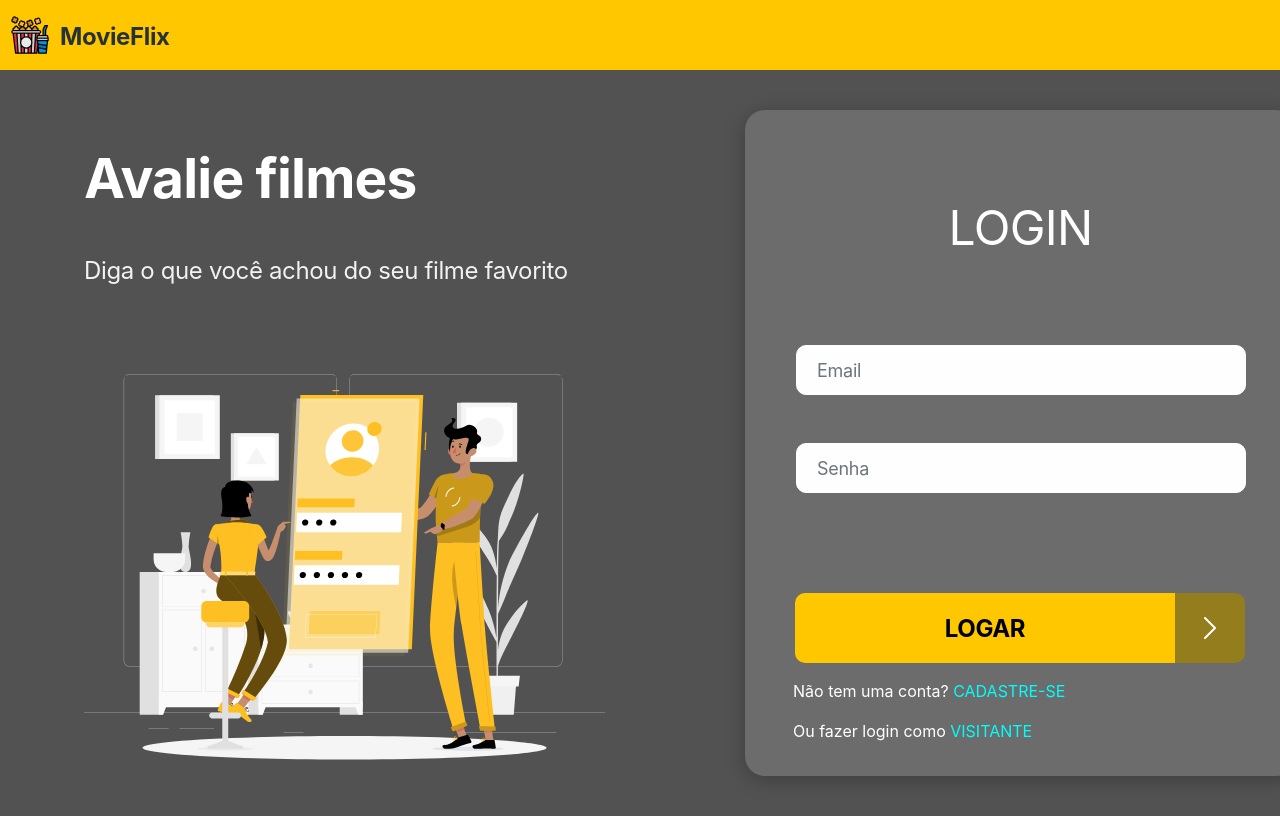
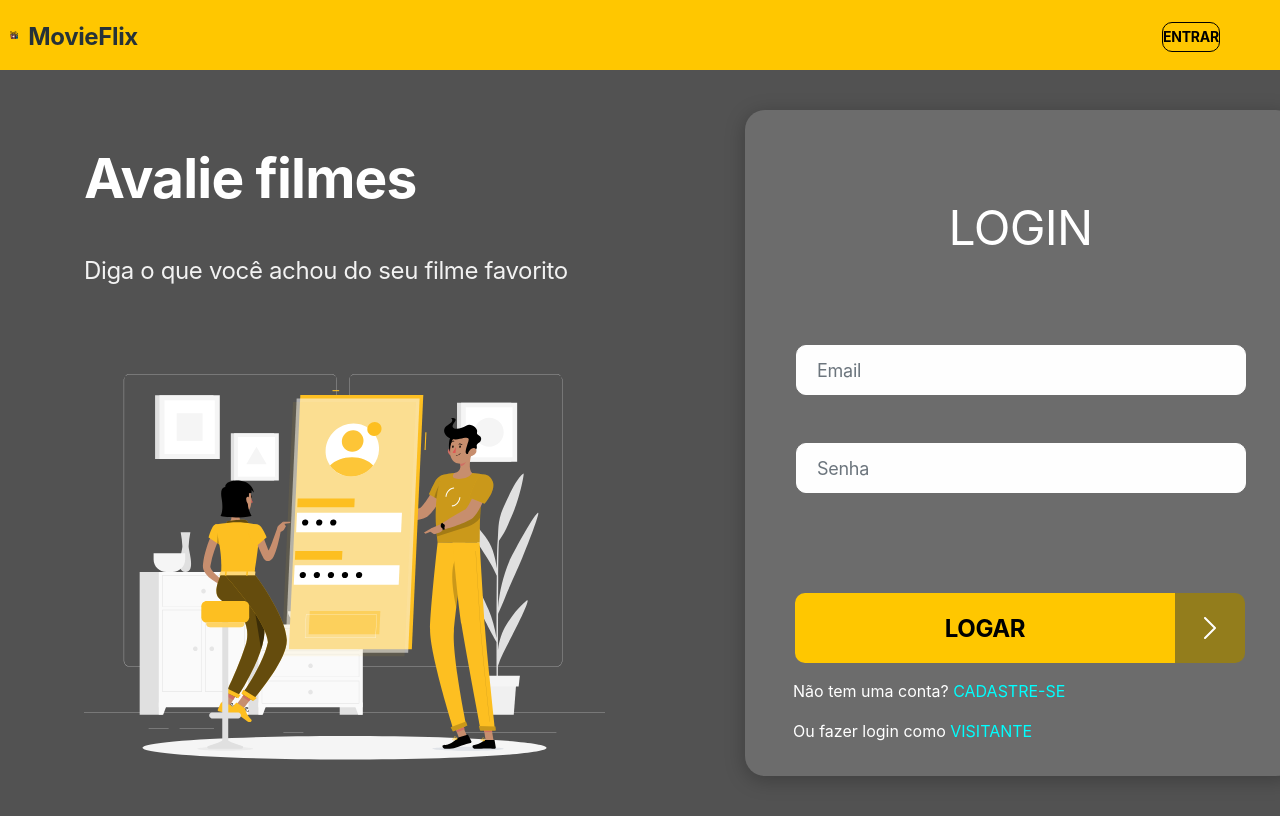
Before and after one commit to Ronjun/movieflix, a React (Create React App) app in the folder front-web/: page /login in a window 1280 px wide. Shown: the top 816 px of the page. Built offline with nearby package versions, Linux system fonts and the light colour scheme; no server answers.

Commit message:
new navbar feature

```diff
--- a/front-web/src/Api/auth.ts
+++ b/front-web/src/Api/auth.ts
@@ -67,5 +67,4 @@ export const isAllowedByRole = (routeRoles: Role[] = []) => {
 
 export const logout = () => {
   localStorage.removeItem('authData');
-  history.replace('/auth/login');
 }
--- a/front-web/src/Routes.tsx
+++ b/front-web/src/Routes.tsx
@@ -11,7 +11,20 @@ export default function Routes() {
       <Navbar />
       <Switch>
         <Redirect from="/" exact to="/login" />
-        <Route path="/login" component={Login} />
+        <Route
+          path="/login"
+          exact
+          render={({ location }) => {
+            if(isAuthenticated()) {
+              return(
+                <Redirect
+                  to={{pathname: "/Catalog", state: { from: location }}}
+                />
+              );
+            }
+            return <Login />;
+          }}
+        />
         <Route
           path="/catalog"
           exact
@@ -23,7 +36,7 @@ export default function Routes() {
                 />
               );
             }
-            return <Catalog />
+            return <Catalog />;
           }}
         />
         <Route path="/catalog/:movieId" component={Details} />
--- a/front-web/src/components/Navbar/index.tsx
+++ b/front-web/src/components/Navbar/index.tsx
@@ -1,19 +1,47 @@
-import './styles.scss';
-import { ReactComponent as Logo } from '../../assets/popcorn.svg';
-import { useHistory } from 'react-router-dom';
+import "./styles.scss";
+import { ReactComponent as Logo } from "../../assets/popcorn.svg";
+import { useHistory, useLocation } from "react-router-dom";
+import { getAccessTokenDecoded, isAllowedByRole,  logout } from "../../Api/auth";
+import { useEffect, useState } from "react";
 
 export default function Navbar() {
+  const history = useHistory();
+  const [currentUser, setCurrentUser] = useState('');
+  const location = useLocation();
 
-  const history = useHistory();
-
-  function onClick(event: React.MouseEvent<HTMLHeadingElement, MouseEvent>){
-    history.push('/catalog');
+  function onClick(event: React.MouseEvent<HTMLHeadingElement, MouseEvent>) {
+    history.push("/catalog");
   }
 
-  return(
+  function handleLogout(
+    event: React.MouseEvent<HTMLHeadingElement, MouseEvent>
+  ) {
+    logout();
+    history.replace("/login");
+  }
+
+  useEffect(() => {
+    const currentUserData = getAccessTokenDecoded();
+    setCurrentUser(currentUserData.user_name);
+  }, [location]);
+
+  return (
     <nav className="nav-container">
-      <Logo className='nav-logo'/>
-      <h1 className="nav-text" onClick={onClick}>MovieFlix</h1>
+      <Logo className="nav-logo" />
+      <h1 className="nav-text" onClick={onClick}>
+        MovieFlix
+      </h1>
+      {currentUser
+        && isAllowedByRole(["ROLE_MEMBER"]) ? (
+            <h1 className="nav-logout" onClick={handleLogout}>
+              Sair
+            </h1>
+          )
+        : (
+            <h1 className="nav-logout" onClick={handleLogout}>
+              Entrar
+            </h1>
+          )}
     </nav>
-  )
+  );
 }
--- a/front-web/src/components/Navbar/styles.scss
+++ b/front-web/src/components/Navbar/styles.scss
@@ -1,5 +1,5 @@
 .nav-container {
-  background-color:var(--primary-color);
+  background-color: var(--primary-color);
   display: flex;
   align-items: center;
   height: 70px;
@@ -22,3 +22,29 @@
   cursor: pointer;
   margin-top: 10px;
 }
+
+.nav-logout {
+  border: 1px solid #000000;
+  box-sizing: border-box;
+  border-radius: 10px;
+
+  height: 30px;
+  width: 100px;
+  margin-top: 12px;
+  margin-left: 80%;
+  margin-right: 60px;
+
+  font-weight: bold;
+  font-size: 14px;
+  line-height: 19px;
+  text-align: center;
+  letter-spacing: -0.015em;
+
+  color: #000000;
+
+  text-transform: uppercase;
+  text-align: center;
+  padding-top: 4px;
+
+  cursor: pointer;
+}
--- a/front-web/src/pages/Catalog/MovieCard.tsx
+++ b/front-web/src/pages/Catalog/MovieCard.tsx
@@ -10,7 +10,7 @@ export default function MovieCard({movie}: Props) {
   return (
     <div className="card-container" >
       <img src={movie.imgUrl} alt={movie.title} className='card-image'/>
-      <div className='pl-3 pt-2'>
+      <div className='pl-3 pt-2 pr-3'>
         <h3 className="card-title">{movie.title}</h3>
         <h4 className="card-year">{movie.year}</h4>
         <p className="card-subtitle">{movie.subtitle}</p>
--- a/front-web/src/pages/Catalog/index.tsx
+++ b/front-web/src/pages/Catalog/index.tsx
@@ -64,11 +64,11 @@ export default function Catalog() {
             },
           })}
           styles={{
-            control: base => ({
+            control: (base) => ({
               ...base,
               height: 48,
               width: 250,
-            })
+            }),
           }}
           onChange={onSubmit}
         />
@@ -77,7 +77,11 @@ export default function Catalog() {
       <div className="catalog-grid">
         <div className="catalog-card-container d-grid">
           {movies?.content.map((movie) => (
-            <Link to={`/catalog/${movie.id}`} key={movie.id}>
+            <Link
+              to={`/catalog/${movie.id}`}
+              key={movie.id}
+              className="text-decoration-none"
+            >
               <MovieCard movie={movie} key={movie.id} />
             </Link>
           ))}
--- a/front-web/src/pages/Catalog/styles.scss
+++ b/front-web/src/pages/Catalog/styles.scss
@@ -87,7 +87,6 @@
   font-weight: normal;
   font-size: 14px;
   line-height: 19px;
-
   letter-spacing: -0.015em;
 
   color: #ffffff;
```
Also changed, not shown: front-web/src/pages/Details/index.tsx (+4 -4 lines), front-web/src/pages/Login/index.tsx (+10 -8 lines), 1 other file (tests, documents, lock files or other folders).
